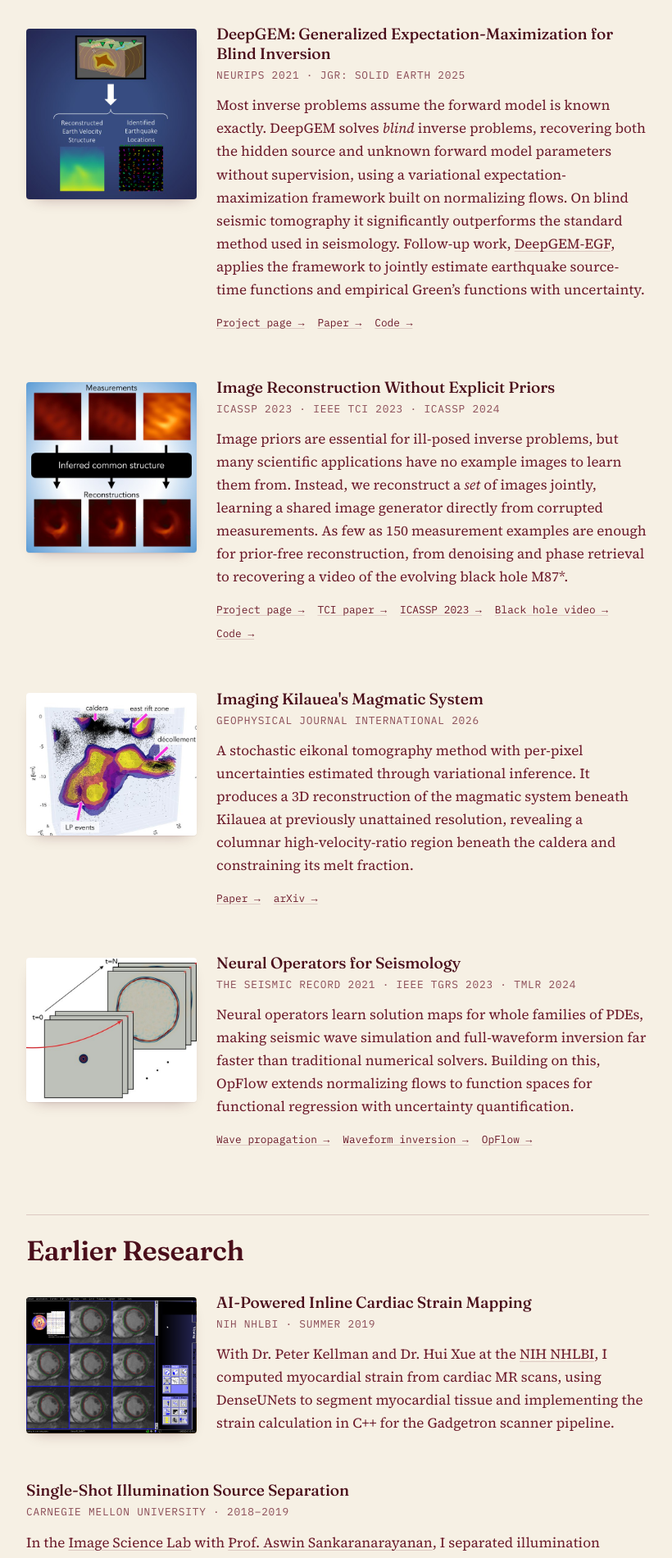
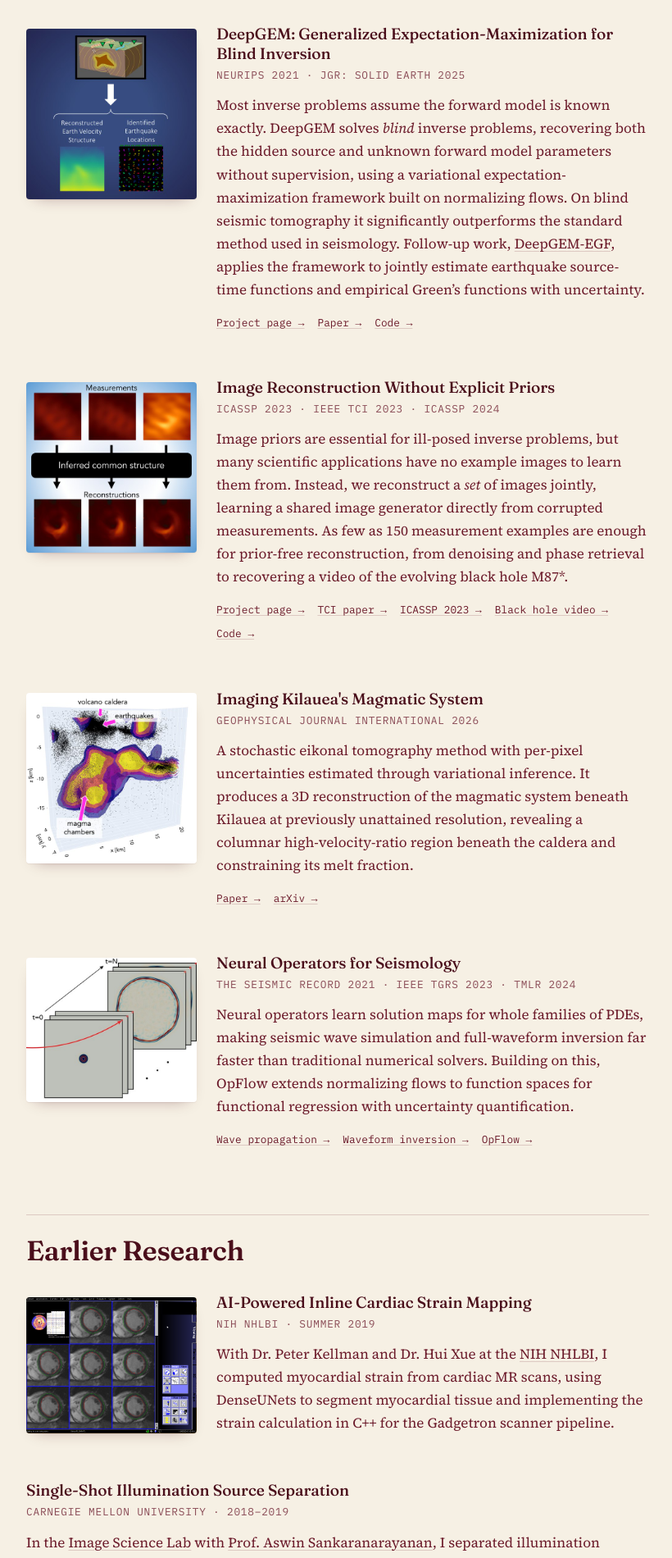
Before and after one commit to angelafgao/angelafgao.github.io, a Jekyll site: the page built from research.markdown, in a window 1280 px wide. Shown: the part 514-2414 px from the top of the page at 82% size, without its empty margins (228-1048 px from the left). Built offline with Jekyll 4.4.1, drawn with Linux system fonts in a browser that asks for light colours.

Commit message:
update thumbnails

```diff
--- a/research.markdown
+++ b/research.markdown
@@ -47,7 +47,7 @@ Image priors are essential for ill-posed inverse problems, but many scientific a
 </article>
 
 <article class="project">
-  <a class="project-thumb" href="https://doi.org/10.1093/gji/ggag179"><img src="/assets/research/kilauea-thumb.jpg" alt="3D isosurfaces of high Vp/Vs regions in the magmatic system beneath Kilauea, with earthquake locations" width="560" height="467" loading="lazy"></a>
+  <a class="project-thumb" href="https://doi.org/10.1093/gji/ggag179"><img src="/assets/research/kilauea-thumb.jpg" alt="3D view beneath Kilauea showing the volcano caldera, clusters of earthquakes, and magma chambers several kilometers deep" width="560" height="560" loading="lazy"></a>
   <div>
   <h3 class="project-title">Imaging Kilauea's Magmatic System</h3>
   <p class="project-meta">Geophysical Journal International 2026</p>
```
Also changed, not shown: assets/research/kilauea-thumb.jpg.
